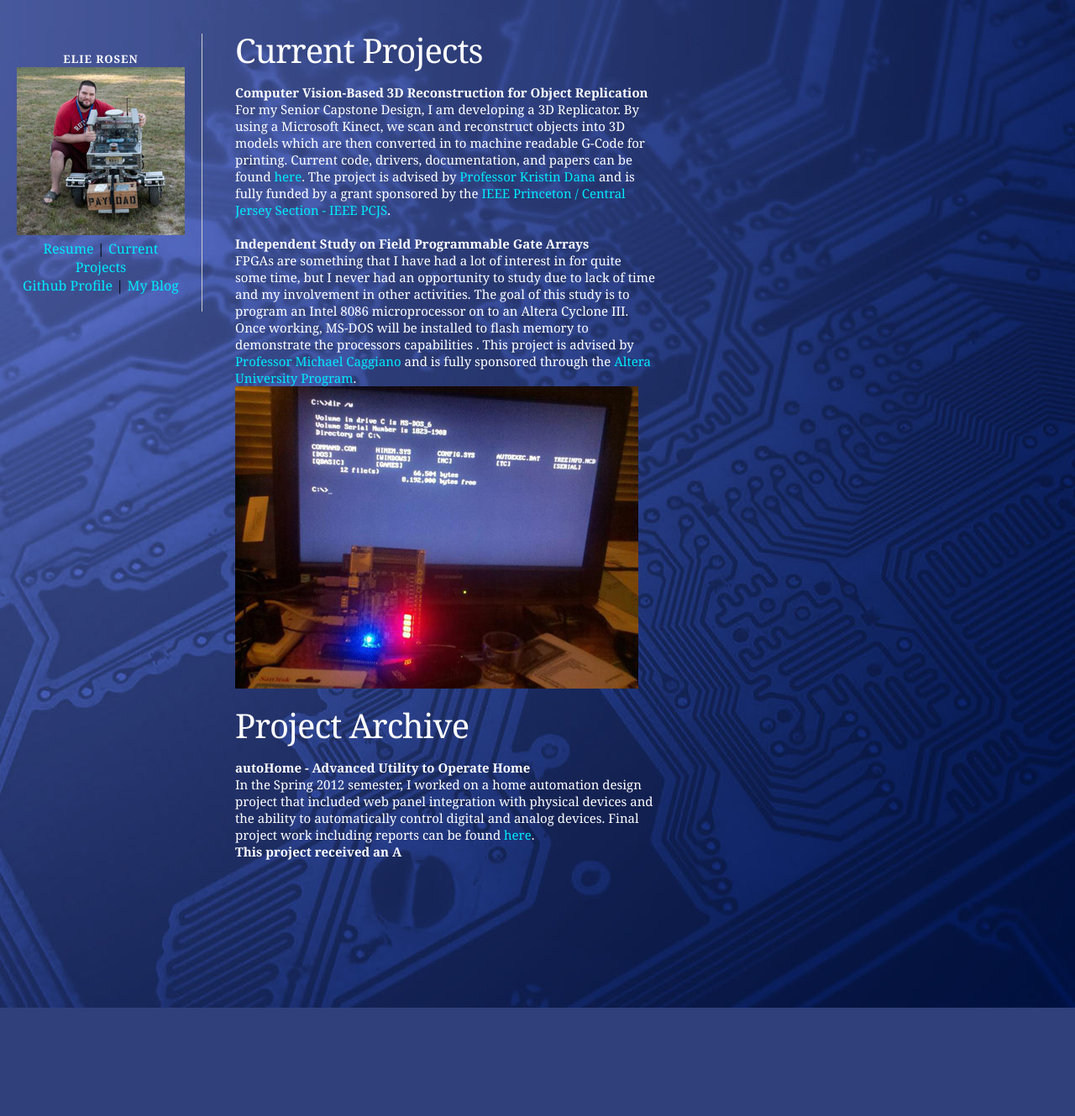
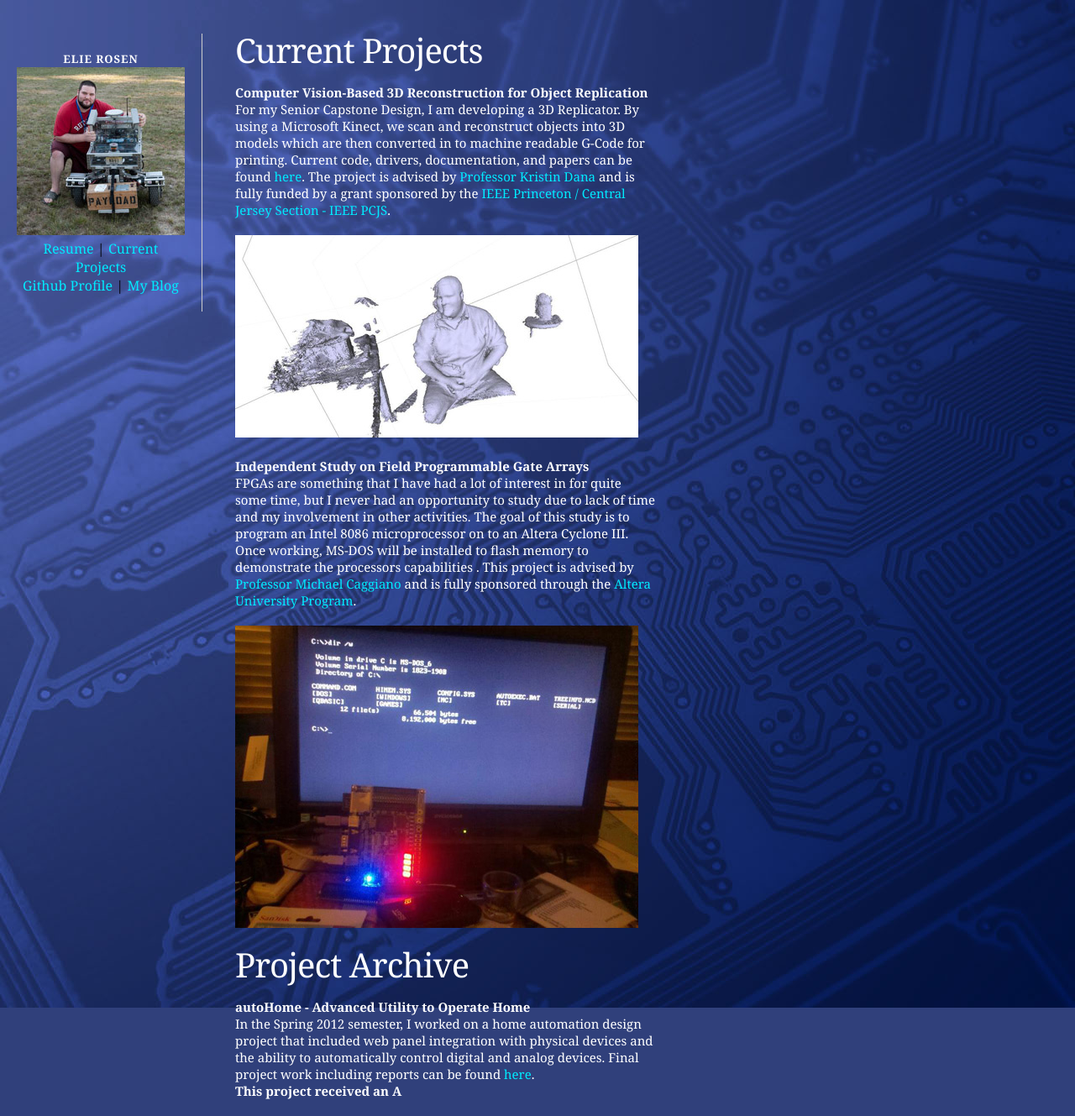
Before and after one commit to erosen/erosen.github.io, a Jekyll site: the page built from projects.md, in a window 1280 px wide. Shown: the whole page at 84% size. Built offline with Jekyll 4.4.1, drawn with Linux system fonts in a browser that asks for light colours; Markdown is read by kramdown in place of the engine named in the settings.

Commit message:
add kinect photo

```diff
--- a/projects.md
+++ b/projects.md
@@ -8,8 +8,11 @@ Current Projects
 **Computer Vision-Based 3D Reconstruction for Object Replication**
 For my Senior Capstone Design, I am developing a 3D Replicator. By using a Microsoft Kinect, we scan and reconstruct objects into 3D models which are then converted in to machine readable G-Code for printing. Current code, drivers, documentation, and papers can be found [here](https://github.com/KinectReplicator). The project is advised by [Professor Kristin Dana](http://www.ece.rutgers.edu/~kdana/Home.html) and is fully funded by a grant sponsored by the [IEEE Princeton / Central Jersey Section - IEEE PCJS](http://ewh.ieee.org/r1/princeton-centraljersey/).
 
+![KinectScan](/images/eliekinect.jpg)
+
 **Independent Study on Field Programmable Gate Arrays**
 FPGAs are something that I have had a lot of interest in for quite some time, but I never had an opportunity to study due to lack of time and my involvement in other activities. The goal of this study is to program an Intel 8086 microprocessor on to an Altera Cyclone III. Once working, MS-DOS will be installed to flash memory to demonstrate the processors capabilities . This project is advised by [Professor Michael Caggiano](http://www.ece.rutgers.edu/faculty/caggiano) and is fully sponsored through the [Altera University Program](http://www.altera.com/education/univ/unv-index.html).
+
 ![Working FPGA](/images/fpgaworking.jpg "Working FPGA")
 
 Project Archive
```
Also changed, not shown: images/eliekinect.jpg (added).
